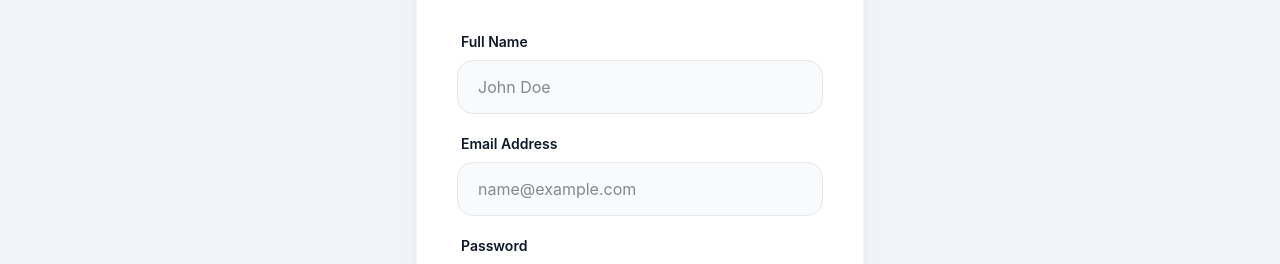
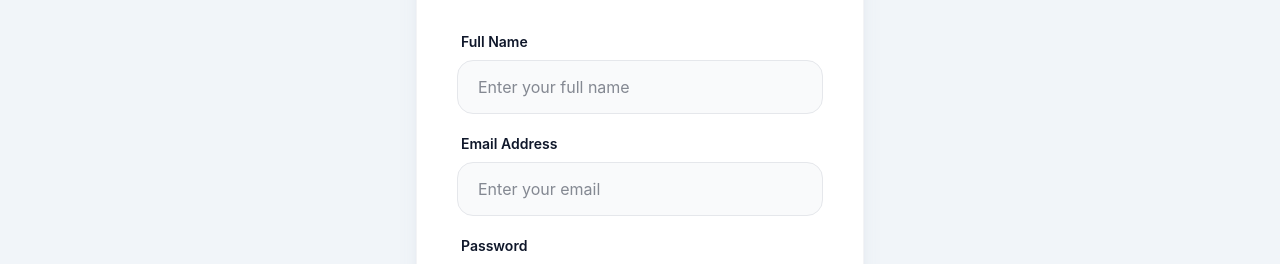
Before and after one commit to codinggita/smartpark, a React (Vite) app in the folder frontend/: page /signup in a window 1280 px wide. Shown: the part 237-501 px from the top of the page. Built offline with nearby package versions, Linux system fonts and the light colour scheme.

Commit message:
chore: remove generic placeholders from signup and login pages

```diff
--- a/frontend/src/pages/Login.jsx
+++ b/frontend/src/pages/Login.jsx
@@ -30,7 +30,7 @@ const Login = () => {
                   id="email"
                   type="email"
                   className="w-full px-5 py-4 rounded-2xl bg-gray-50 border border-gray-200 focus:outline-none focus:ring-2 focus:ring-primary/20 focus:border-primary transition-all text-neutral-dark"
-                  placeholder="name@example.com"
+                  placeholder="Enter your email"
                   required
                   value={email}
                   onChange={(e) => setEmail(e.target.value)}
--- a/frontend/src/pages/Signup.jsx
+++ b/frontend/src/pages/Signup.jsx
@@ -43,7 +43,7 @@ const Signup = () => {
                   name="fullName"
                   type="text"
                   className="w-full px-5 py-3.5 rounded-2xl bg-gray-50 border border-gray-200 focus:outline-none focus:ring-2 focus:ring-primary/20 focus:border-primary transition-all text-neutral-dark"
-                  placeholder="John Doe"
+                  placeholder="Enter your full name"
                   required
                   value={formData.fullName}
                   onChange={handleChange}
@@ -59,7 +59,7 @@ const Signup = () => {
                   name="email"
                   type="email"
                   className="w-full px-5 py-3.5 rounded-2xl bg-gray-50 border border-gray-200 focus:outline-none focus:ring-2 focus:ring-primary/20 focus:border-primary transition-all text-neutral-dark"
-                  placeholder="name@example.com"
+                  placeholder="Enter your email"
                   required
                   value={formData.email}
                   onChange={handleChange}
```
Also changed, not shown: 1 other file (tests, documents, lock files or other folders).
